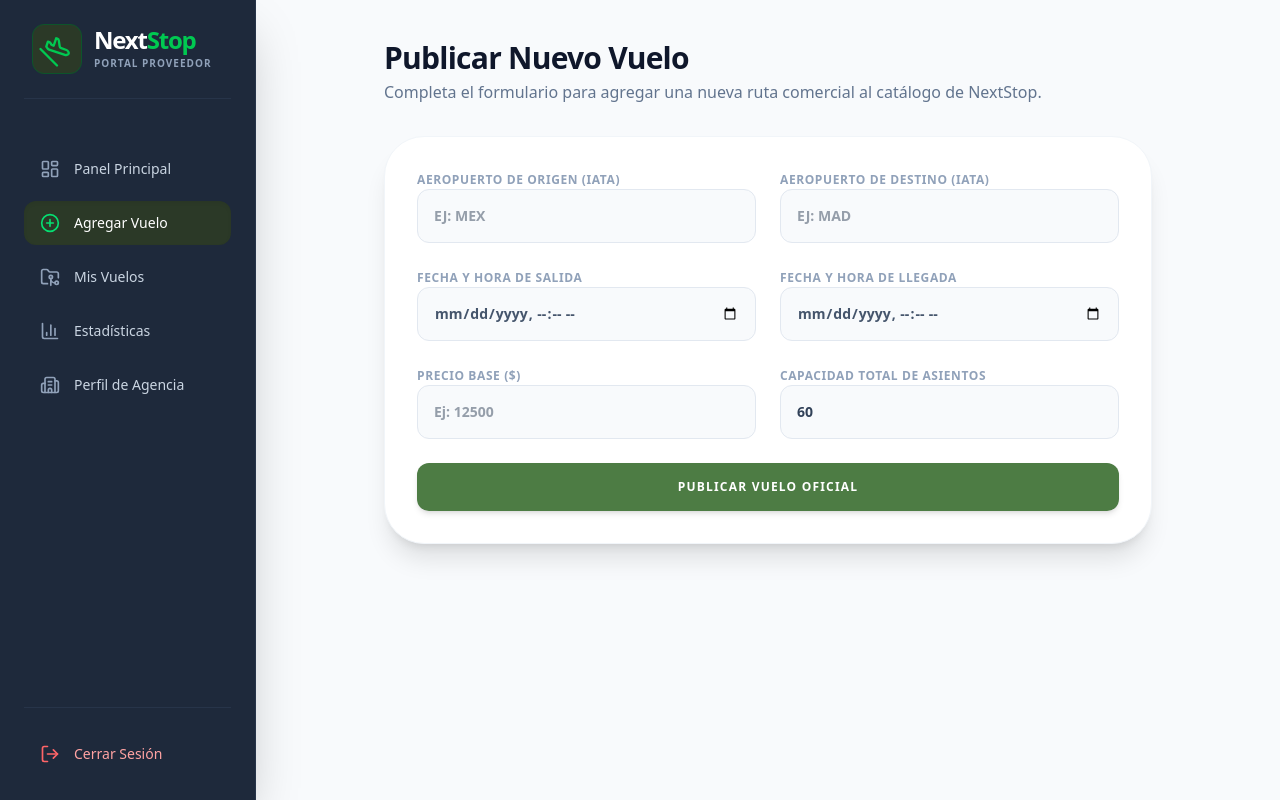
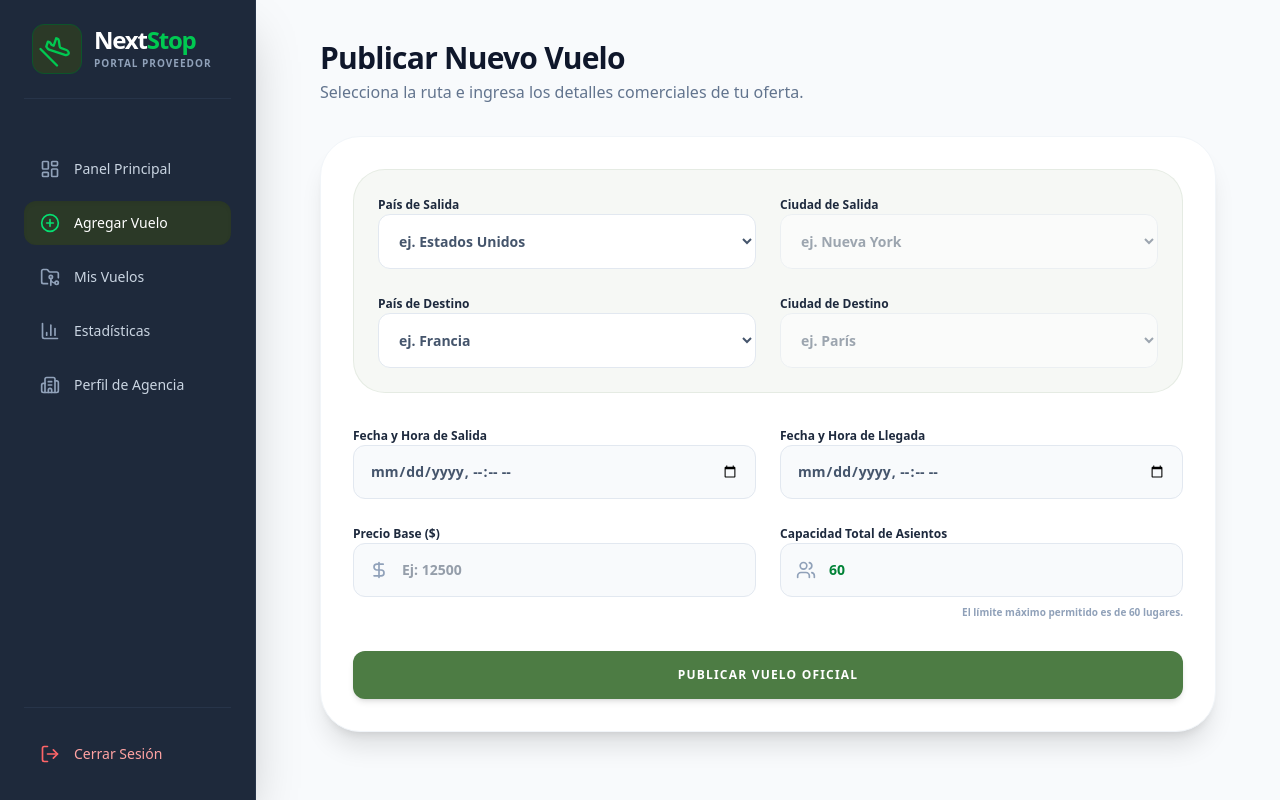
Before and after one commit to josemelas/NextStop, a Next.js app in the folder frontend/: page /proveedor/menupr in a window 1280 px wide. Both pictures are taken after a click on the button "Agregar Vuelo". Built offline with nearby package versions, Linux system fonts and the light colour scheme.

Commit message:
Menu AgregarVuelo

```diff
--- a/frontend/app/proveedor/menupr/components/AgregarVuelo.tsx
+++ b/frontend/app/proveedor/menupr/components/AgregarVuelo.tsx
@@ -3,9 +3,28 @@
 import React, { useState } from 'react';
 import { Plane, Calendar, DollarSign, Users, Loader2 } from 'lucide-react';
 
+// Diccionario de Países y Ciudades (con sus códigos IATA para el backend)
+const PAISES_Y_CIUDADES: Record<string, string[]> = {
+  "México": ["Ciudad de México (MEX)", "Cancún (CUN)", "Guadalajara (GDL)", "Monterrey (MTY)", "Tijuana (TIJ)"],
+  "Estados Unidos": ["Nueva York (JFK)", "Los Ángeles (LAX)", "Miami (MIA)", "Chicago (ORD)", "Las Vegas (LAS)"],
+  "Canadá": ["Toronto (YYZ)", "Vancouver (YVR)", "Montreal (YUL)"],
+  "Colombia": ["Bogotá (BOG)", "Medellín (MDE)", "Cartagena (CTG)", "Cali (CLO)"],
+  "España": ["Madrid (MAD)", "Barcelona (BCN)", "Sevilla (SVQ)", "Valencia (VLC)"],
+  "Francia": ["París (CDG)", "Niza (NCE)", "Lyon (LYS)"],
+  "Reino Unido": ["Londres (LHR)", "Mánchester (MAN)", "Edimburgo (EDI)"],
+  "Alemania": ["Fráncfort (FRA)", "Múnich (MUC)", "Berlín (BER)"],
+  "Japón": ["Tokio (HND)", "Osaka (KIX)"],
+  "Emiratos Árabes Unidos": ["Dubái (DXB)", "Abu Dabi (AUH)"],
+  "Australia": ["Sídney (SYD)", "Melbourne (MEL)"]
+};
+
 export default function AgregarVuelo({ userInfo, setActiveItem }: { userInfo: any, setActiveItem: (item: string) => void }) {
-  const [origen, setOrigen] = useState("");
-  const [destino, setDestino] = useState("");
+  const [paisOrigen, setPaisOrigen] = useState("");
+  const [ciudadOrigen, setCiudadOrigen] = useState("");
+
+  const [paisDestino, setPaisDestino] = useState("");
+  const [ciudadDestino, setCiudadDestino] = useState("");
+
   const [salida, setSalida] = useState("");
   const [llegada, setLlegada] = useState("");
   const [precio, setPrecio] = useState("");
@@ -13,15 +32,45 @@ export default function AgregarVuelo({ userInfo, setActiveItem }: { userInfo: an
   const [loading, setLoading] = useState(false);
   const [mensaje, setMensaje] = useState("");
 
+  // Manejadores para resetear la ciudad cuando se cambia el país
+  const handlePaisOrigenChange = (e: React.ChangeEvent<HTMLSelectElement>) => {
+    setPaisOrigen(e.target.value);
+    setCiudadOrigen("");
+  };
+
+  const handlePaisDestinoChange = (e: React.ChangeEvent<HTMLSelectElement>) => {
+    setPaisDestino(e.target.value);
+    setCiudadDestino("");
+  };
+
+  // Restricción estricta para que nunca pase de 60 asientos
+  const handleAsientosChange = (e: React.ChangeEvent<HTMLInputElement>) => {
+    let valor = parseInt(e.target.value);
+    if (valor > 60) valor = 60;
+    if (valor < 1) valor = 1;
+    setAsientos(valor ? valor.toString() : "");
+  };
+
+  // Función para extraer solo las letras del IATA (ej: de "París (CDG)" saca "CDG")
+  const extraerIATA = (texto: string) => {
+    const match = texto.match(/\(([^)]+)\)/);
+    return match ? match[1] : texto;
+  };
+
   const handleSubmit = async (e: React.FormEvent) => {
     e.preventDefault();
+    if (!ciudadOrigen || !ciudadDestino) {
+      setMensaje("Por favor, selecciona las ciudades de origen y destino.");
+      return;
+    }
+
     setLoading(true);
     setMensaje("");
 
     const payload = {
       id_proveedor: userInfo?.id_proveedor,
-      origen: origen.toUpperCase(),
-      destino: destino.toUpperCase(),
+      origen: extraerIATA(ciudadOrigen),
+      destino: extraerIATA(ciudadDestino),
       fecha_salida: salida.replace("T", " ") + ":00", // Formato esperado por Python datetime
       fecha_llegada: llegada.replace("T", " ") + ":00",
       precio_base: parseFloat(precio),
@@ -50,52 +99,104 @@ export default function AgregarVuelo({ userInfo, setActiveItem }: { userInfo: an
   };
 
   return (
-    <div className="space-y-8 max-w-3xl mx-auto">
+    <div className="space-y-8 max-w-4xl mx-auto">
       <div>
         <h2 className="text-3xl font-black text-slate-900 tracking-tight">Publicar Nuevo Vuelo</h2>
-        <p className="text-slate-500 font-medium mt-1">Completa el formulario para agregar una nueva ruta comercial al catálogo de NextStop.</p>
+        <p className="text-slate-500 font-medium mt-1">Selecciona la ruta e ingresa los detalles comerciales de tu oferta.</p>
       </div>
 
-      <form onSubmit={handleSubmit} className="bg-white p-8 rounded-[2.5rem] border border-slate-100 shadow-xl space-y-6">
+      <form onSubmit={handleSubmit} className="bg-white p-8 rounded-[2.5rem] border border-slate-100 shadow-xl space-y-8">
         {mensaje && (
           <div className="bg-red-50 border border-red-200 text-red-600 px-4 py-3 rounded-xl font-bold text-sm">
             ⚠️ {mensaje}
           </div>
         )}
 
+        {/* SECCIÓN DE RUTA (País y Ciudad) */}
+        <div className="bg-[#4d7c44]/5 p-6 rounded-[2rem] border border-[#4d7c44]/10 space-y-6">
+          <div className="grid grid-cols-1 md:grid-cols-2 gap-6 font-semibold text-sm text-slate-700">
+            {/* Origen */}
+            <div className="space-y-2">
+              <label className="text-xs font-bold text-slate-800">País de Salida</label>
+              <select value={paisOrigen} onChange={handlePaisOrigenChange} className="w-full p-4 bg-white border border-slate-200 rounded-xl outline-none font-bold text-slate-600 cursor-pointer" required>
+                <option value="" disabled>ej. Estados Unidos</option>
+                {Object.keys(PAISES_Y_CIUDADES).map(pais => (
+                  <option key={pais} value={pais}>{pais}</option>
+                ))}
+              </select>
+            </div>
+            <div className="space-y-2">
+              <label className="text-xs font-bold text-slate-800">Ciudad de Salida</label>
+              <select value={ciudadOrigen} onChange={(e) => setCiudadOrigen(e.target.value)} disabled={!paisOrigen} className="w-full p-4 bg-white border border-slate-200 rounded-xl outline-none font-bold text-slate-600 cursor-pointer disabled:opacity-50" required>
+                <option value="" disabled>ej. Nueva York</option>
+                {paisOrigen && PAISES_Y_CIUDADES[paisOrigen].map(ciudad => (
+                  <option key={ciudad} value={ciudad}>{ciudad}</option>
+                ))}
+              </select>
+            </div>
+
+            {/* Destino */}
+            <div className="space-y-2">
+              <label className="text-xs font-bold text-slate-800">País de Destino</label>
+              <select value={paisDestino} onChange={handlePaisDestinoChange} className="w-full p-4 bg-white border border-slate-200 rounded-xl outline-none font-bold text-slate-600 cursor-pointer" required>
+                <option value="" disabled>ej. Francia</option>
+                {Object.keys(PAISES_Y_CIUDADES).map(pais => (
+                  <option key={pais} value={pais}>{pais}</option>
+                ))}
+              </select>
+            </div>
+            <div className="space-y-2">
+              <label className="text-xs font-bold text-slate-800">Ciudad de Destino</label>
+              <select value={ciudadDestino} onChange={(e) => setCiudadDestino(e.target.value)} disabled={!paisDestino} className="w-full p-4 bg-white border border-slate-200 rounded-xl outline-none font-bold text-slate-600 cursor-pointer disabled:opacity-50" required>
+                <option value="" disabled>ej. París</option>
+                {paisDestino && PAISES_Y_CIUDADES[paisDestino].map(ciudad => (
+                  <option key={ciudad} value={ciudad}>{ciudad}</option>
+                ))}
+              </select>
+            </div>
+          </div>
+        </div>
+
+        {/* SECCIÓN DE DETALLES TÉCNICOS Y COMERCIALES */}
         <div className="grid grid-cols-1 md:grid-cols-2 gap-6 font-semibold text-sm text-slate-700">
           <div className="space-y-2">
-            <label className="text-xs font-bold uppercase tracking-wider text-slate-400">Aeropuerto de Origen (IATA)</label>
-            <input type="text" value={origen} onChange={(e) => setOrigen(e.target.value)} placeholder="Ej: MEX" maxLength={3} className="w-full p-4 bg-slate-50 border border-slate-200 rounded-xl outline-none uppercase font-black" required />
-          </div>
-
-          <div className="space-y-2">
-            <label className="text-xs font-bold uppercase tracking-wider text-slate-400">Aeropuerto de Destino (IATA)</label>
-            <input type="text" value={destino} onChange={(e) => setDestino(e.target.value)} placeholder="Ej: MAD" maxLength={3} className="w-full p-4 bg-slate-50 border border-slate-200 rounded-xl outline-none uppercase font-black" required />
-          </div>
-
-          <div className="space-y-2">
-            <label className="text-xs font-bold uppercase tracking-wider text-slate-400">Fecha y Hora de Salida</label>
+            <label className="text-xs font-bold text-slate-800">Fecha y Hora de Salida</label>
             <input type="datetime-local" value={salida} onChange={(e) => setSalida(e.target.value)} className="w-full p-4 bg-slate-50 border border-slate-200 rounded-xl outline-none font-bold text-slate-600" required />
           </div>
 
           <div className="space-y-2">
-            <label className="text-xs font-bold uppercase tracking-wider text-slate-400">Fecha y Hora de Llegada</label>
+            <label className="text-xs font-bold text-slate-800">Fecha y Hora de Llegada</label>
             <input type="datetime-local" value={llegada} onChange={(e) => setLlegada(e.target.value)} className="w-full p-4 bg-slate-50 border border-slate-200 rounded-xl outline-none font-bold text-slate-600" required />
           </div>
 
           <div className="space-y-2">
-            <label className="text-xs font-bold uppercase tracking-wider text-slate-400">Precio Base ($)</label>
-            <input type="number" value={precio} onChange={(e) => setPrecio(e.target.value)} placeholder="Ej: 12500" className="w-full p-4 bg-slate-50 border border-slate-200 rounded-xl outline-none font-black" required />
+            <label className="text-xs font-bold text-slate-800">Precio Base ($)</label>
+            <div className="relative">
+              <DollarSign className="absolute left-4 top-1/2 -translate-y-1/2 w-5 h-5 text-slate-400" />
+              <input type="number" min="1" step="0.01" value={precio} onChange={(e) => setPrecio(e.target.value)} placeholder="Ej: 12500" className="w-full p-4 pl-12 bg-slate-50 border border-slate-200 rounded-xl outline-none font-black" required />
+            </div>
           </div>
 
           <div className="space-y-2">
-            <label className="text-xs font-bold uppercase tracking-wider text-slate-400">Capacidad Total de Asientos</label>
-            <input type="number" value={asientos} onChange={(e) => setAsientos(e.target.value)} placeholder="60" className="w-full p-4 bg-slate-50 border border-slate-200 rounded-xl outline-none font-black" required />
+            <label className="text-xs font-bold text-slate-800">Capacidad Total de Asientos</label>
+            <div className="relative">
+              <Users className="absolute left-4 top-1/2 -translate-y-1/2 w-5 h-5 text-slate-400" />
+              <input
+                type="number"
+                min="1"
+                max="60"
+                value={asientos}
+                onChange={handleAsientosChange}
+                placeholder="Máx. 60"
+                className="w-full p-4 pl-12 bg-slate-50 border border-slate-200 rounded-xl outline-none font-black text-green-700"
+                required
+              />
+            </div>
+            <p className="text-[10px] font-bold text-slate-400 text-right mt-1">El límite máximo permitido es de 60 lugares.</p>
           </div>
         </div>
 
-        <button type="submit" disabled={loading} className="w-full bg-[#4d7c44] hover:bg-green-700 text-white py-4 rounded-xl font-black transition-all uppercase text-xs tracking-widest shadow-md flex items-center justify-center gap-2 disabled:opacity-50 cursor-pointer border-none">
+        <button type="submit" disabled={loading} className="w-full bg-[#4d7c44] hover:bg-green-700 text-white py-4 rounded-xl font-black transition-all uppercase text-xs tracking-widest shadow-md flex items-center justify-center gap-2 disabled:opacity-50 cursor-pointer border-none mt-4">
           {loading ? <Loader2 className="w-5 h-5 animate-spin" /> : "Publicar Vuelo Oficial"}
         </button>
       </form>
```
